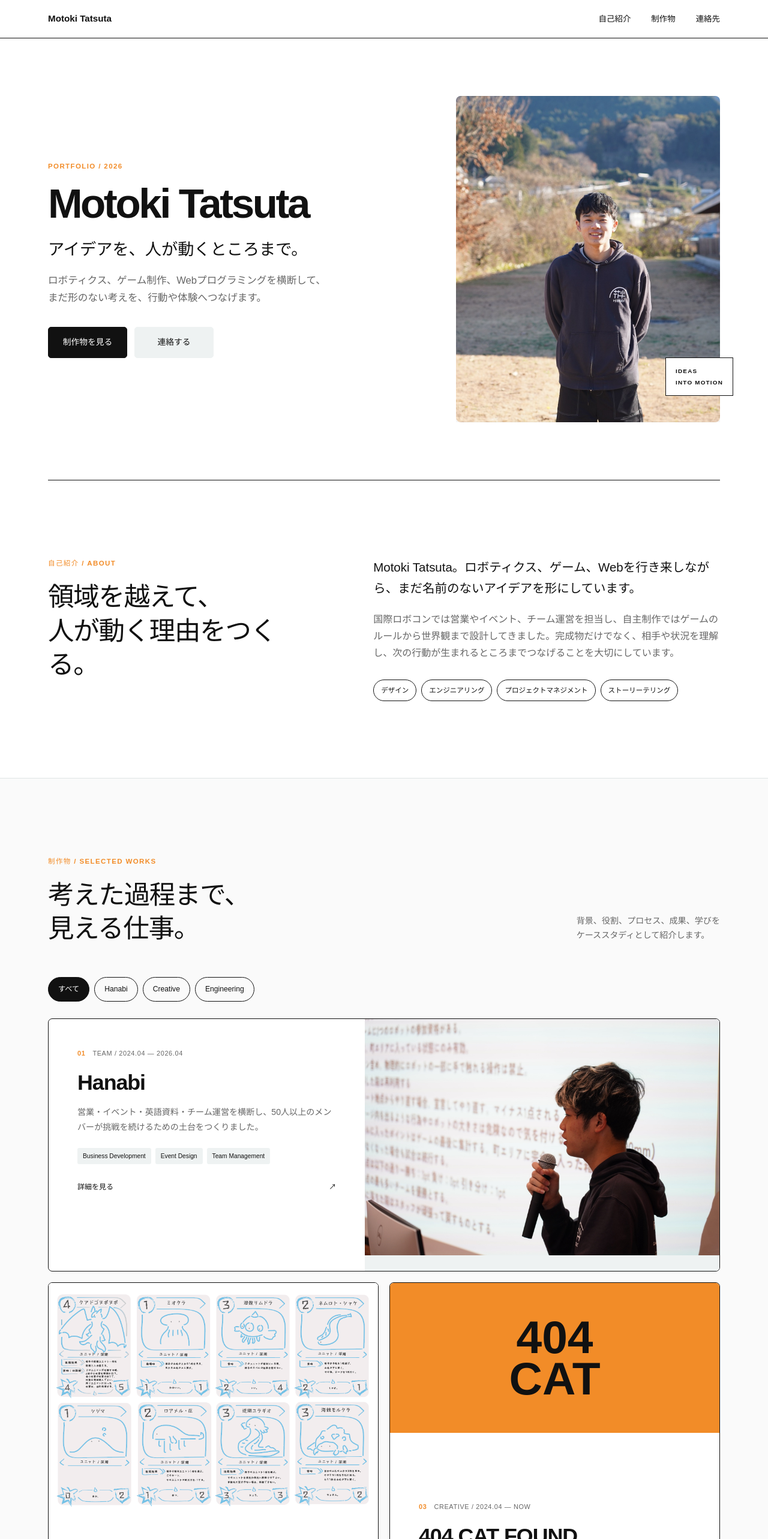
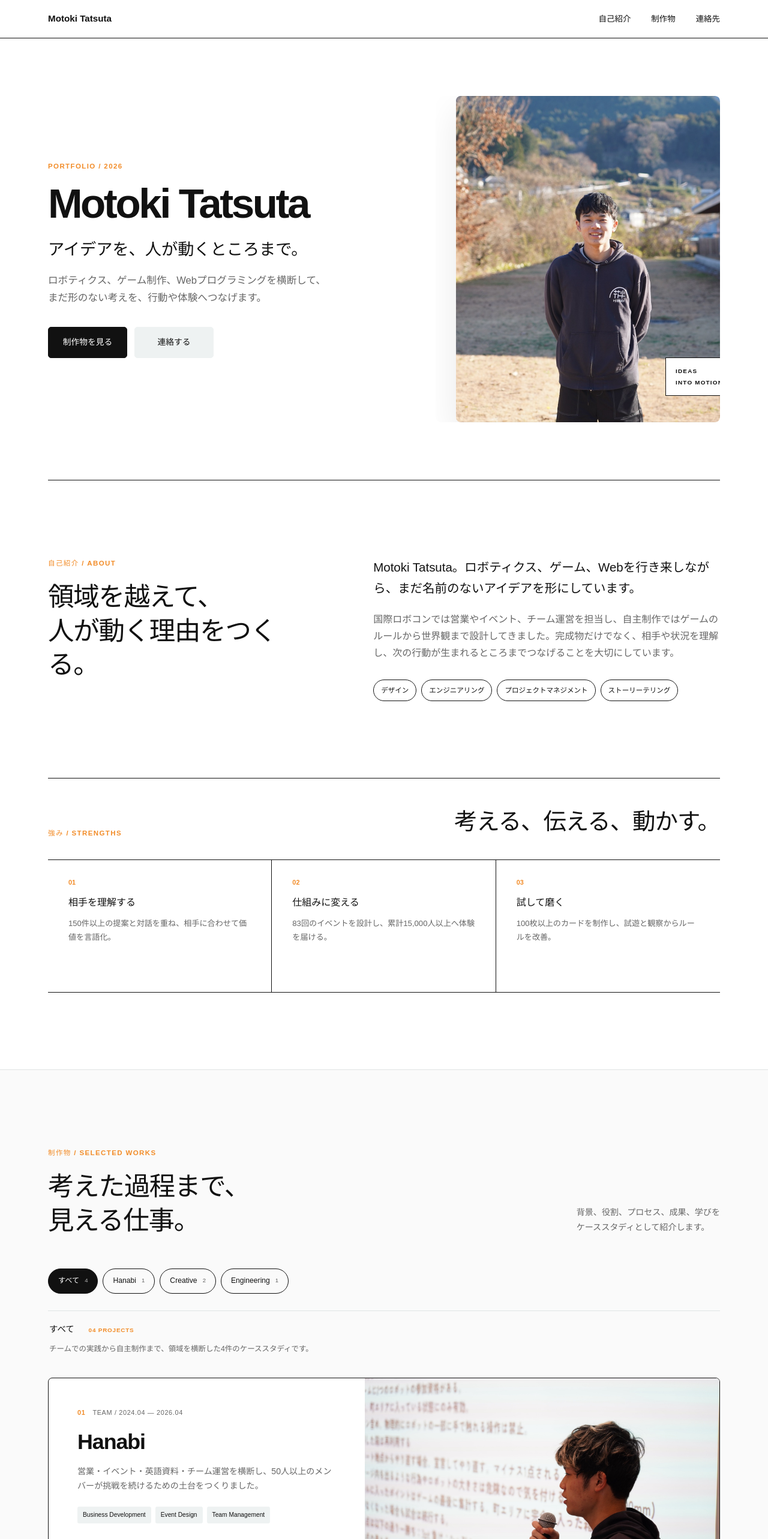
Before and after one commit to chicken-tatsuta/motoki-portfolio, a React (Vite) app: page / in a window 1280 px wide. Shown: the top 2566 px of the page at 60% size. Built offline with nearby package versions, Linux system fonts and the light colour scheme.

Commit message:
Strengthen portfolio against assignment rubric

```diff
--- a/src/data.js
+++ b/src/data.js
@@ -8,6 +8,7 @@ export const projects = [
     summary: "営業・イベント・英語資料・チーム運営を横断し、50人以上のメンバーが挑戦を続けるための土台をつくりました。",
     period: "2024.04 — 2026.04",
     role: "営業設計 / 渉外 / イベント運営 / チーム設計",
+    tools: ["Notion", "Figma", "Google Workspace"],
     image: "./assets/hanabi-event-presentation.jpg",
     imageAlt: "スクリーンの前でイベントの説明を行う様子",
     accent: "blue",
@@ -37,6 +38,7 @@ export const projects = [
     summary: "独自のゲームシステムと世界観を持つオリジナルTCG。100枚を超えるカードを設計し、試遊を重ねました。",
     period: "2026.05 — 2026.06",
     role: "企画 / ルール設計 / 世界観・グラフィック",
+    tools: ["Figma", "Adobe Illustrator", "Paper Prototype"],
     image: "./assets/zeronika-depth-cards.png",
     imageAlt: "ZERONIKAの青いカードを並べた一覧",
     gallery: ["./assets/zeronika-forest-cards.png", "./assets/zeronika-lava-cards.png"],
@@ -58,6 +60,7 @@ export const projects = [
     summary: "『それ、かわいいね』が生まれる瞬間を集めた猫のイラストシリーズ。描くことを続け、展開可能な世界観に育てています。",
     period: "2024.04 — Now",
     role: "イラスト / ブランド構想 / グッズ企画",
+    tools: ["Figma", "Adobe Illustrator"],
     accent: "orange",
     facts: [["30+", "完成イラスト"], ["80+", "ラフ・デザイン案"], ["∞", "これから描く猫"]],
     background: "息抜きで描いていた猫が、周囲の『かわいい』という反応をきっかけに、継続的な自主プロジェクトへ変わりました。",
@@ -76,6 +79,7 @@ export const projects = [
     summary: "Web技術とAIを使い、身近な作業を軽くするツールを短いサイクルで試作しています。",
     period: "2025 — Now",
     role: "課題発見 / UI設計 / フロントエンド実装",
+    tools: ["React", "Vite", "GitHub Actions"],
     accent: "black",
     facts: [["React", "今回の実装"], ["Mobile", "レスポンシブ"], ["A11y", "操作・可読性"]],
     background: "毎日の中にある小さな面倒は、技術を学ぶ最高の入口です。完成を待つより、まず使える形にして試すことを大切にしています。",
--- a/src/main.jsx
+++ b/src/main.jsx
@@ -5,15 +5,29 @@ import "./styles.css";
 
 const Arrow = () => <span aria-hidden="true">↗</span>;
 const filterLabels = { All: "すべて", Team: "Hanabi", Creative: "Creative", Engineering: "Engineering" };
+const filterDescriptions = {
+  All: "チームでの実践から自主制作まで、領域を横断した4件のケーススタディです。",
+  Team: "国際ロボコンHanabiで、渉外・イベント・チーム運営を横断した取り組みです。",
+  Creative: "ゲームとイラストを通して、自分の世界を遊べる形へ変えた自主制作です。",
+  Engineering: "身近な課題を見つけ、WebとAIで小さく素早く形にした取り組みです。",
+};
 
 function useReveal(routeKey) {
   useEffect(() => {
     const nodes = document.querySelectorAll("[data-reveal]");
+    if (!("IntersectionObserver" in window)) {
+      nodes.forEach((node) => node.classList.add("is-visible"));
+      return undefined;
+    }
     const observer = new IntersectionObserver(
       (entries) => entries.forEach((entry) => entry.isIntersecting && entry.target.classList.add("is-visible")),
       { threshold: 0.12 }
     );
-    nodes.forEach((node) => observer.observe(node));
+    nodes.forEach((node) => {
+      const rect = node.getBoundingClientRect();
+      if (rect.top < window.innerHeight && rect.bottom > 0) node.classList.add("is-visible");
+      observer.observe(node);
+    });
     return () => observer.disconnect();
   }, [routeKey]);
 }
@@ -52,8 +66,16 @@ function ProjectCard({ project, featured, openProject }) {
 
 function Home({ openProject, openDisclosure }) {
   const [filter, setFilter] = useState("All");
+  const [contact, setContact] = useState({ name: "", reply: "", message: "" });
   const visible = useMemo(() => projects.filter((project) => filter === "All" || project.group === filter), [filter]);
   useReveal(filter);
+
+  const createEmail = (event) => {
+    event.preventDefault();
+    const subject = encodeURIComponent(`Portfolio Inquiry — ${contact.name}`);
+    const body = encodeURIComponent(`お名前: ${contact.name}\n返信先: ${contact.reply}\n\n${contact.message}`);
+    window.location.href = `mailto:kmc2423@kamiyama.ac.jp?subject=${subject}&body=${body}`;
+  };
 
   return <main id="top">
     <section className="hero section">
@@ -86,14 +108,24 @@ function Home({ openProject, openDisclosure }) {
       </div>
     </section>
 
+    <section className="section strengths" aria-labelledby="strength-title" data-reveal>
+      <div className="strength-heading"><p className="section-label">強み / STRENGTHS</p><h2 id="strength-title">考える、伝える、動かす。</h2></div>
+      <div className="strength-grid">
+        <article><span>01</span><strong>相手を理解する</strong><p>150件以上の提案と対話を重ね、相手に合わせて価値を言語化。</p></article>
+        <article><span>02</span><strong>仕組みに変える</strong><p>83回のイベントを設計し、累計15,000人以上へ体験を届ける。</p></article>
+        <article><span>03</span><strong>試して磨く</strong><p>100枚以上のカードを制作し、試遊と観察からルールを改善。</p></article>
+      </div>
+    </section>
+
     <section id="works" className="works section-space">
       <div className="section section-heading" data-reveal>
         <div><p className="section-label">制作物 / SELECTED WORKS</p><h2>考えた過程まで、<br />見える仕事。</h2></div>
         <p>背景、役割、プロセス、成果、学びを<br />ケーススタディとして紹介します。</p>
       </div>
       <div className="section work-tabs" role="group" aria-label="制作物をカテゴリで絞り込む">
-        {filters.map((item) => <button key={item} className={filter === item ? "active" : ""} aria-pressed={filter === item} onClick={() => setFilter(item)}>{filterLabels[item]}</button>)}
+        {filters.map((item) => <button key={item} className={filter === item ? "active" : ""} aria-pressed={filter === item} onClick={() => setFilter(item)}>{filterLabels[item]} <span>{projects.filter((project) => item === "All" || project.group === item).length}</span></button>)}
       </div>
+      <div className="section filter-summary" aria-live="polite"><strong>{filterLabels[filter]}</strong><span>{String(visible.length).padStart(2, "0")} PROJECTS</span><p>{filterDescriptions[filter]}</p></div>
       <div className="section works-grid">
         {visible.map((project, index) => <ProjectCard key={project.id} project={project} featured={index === 0} openProject={openProject} />)}
       </div>
@@ -103,11 +135,14 @@ function Home({ openProject, openDisclosure }) {
       <div><p className="section-label">連絡先 / CONTACT</p><h2>次の面白いことを、<br />一緒につくりませんか。</h2></div>
       <div className="contact-copy">
         <p>インターン、面談、プロジェクトの相談など、気軽にご連絡ください。</p>
-        <div className="contact-links">
-          <a href="mailto:kmc2423@kamiyama.ac.jp?subject=Portfolio%20Website%20Inquiry"><span>メール</span><Arrow /></a>
-          <a href="https://github.com/chicken-tatsuta" target="_blank" rel="noreferrer"><span>GitHub</span><Arrow /></a>
-          <a href="https://x.com/chicken_tatsut" target="_blank" rel="noreferrer"><span>SNS</span><Arrow /></a>
-        </div>
+        <form className="contact-form" onSubmit={createEmail}>
+          <label><span>お名前</span><input required autoComplete="name" value={contact.name} onChange={(event) => setContact({ ...contact, name: event.target.value })} placeholder="山田 太郎" /></label>
+          <label><span>返信先メール</span><input required type="email" autoComplete="email" value={contact.reply} onChange={(event) => setContact({ ...contact, reply: event.target.value })} placeholder="you@example.com" /></label>
+          <label><span>相談内容</span><textarea required rows="4" value={contact.message} onChange={(event) => setContact({ ...contact, message: event.target.value })} placeholder="相談したい内容をご記入ください" /></label>
+          <button type="submit">メールを作成する <Arrow /></button>
+          <small>入力内容を本文に入れた状態で、端末のメールアプリを開きます。</small>
+        </form>
+        <div className="contact-socials"><a href="https://github.com/chicken-tatsuta" target="_blank" rel="noreferrer">GitHub <Arrow /></a><a href="https://x.com/chicken_tatsut" target="_blank" rel="noreferrer">SNS <Arrow /></a></div>
       </div>
     </section>
 
@@ -124,7 +159,7 @@ function Detail({ project, close }) {
     <div className="section detail-top"><button onClick={close}>← 制作物一覧へ</button><span>{project.index} / {project.group}</span></div>
     <header className="section project-header" data-reveal>
       <div><p className="section-label">CASE STUDY / {project.period}</p><h1>{project.title}</h1><p className="project-lead">{project.subtitle}</p></div>
-      <dl><dt>担当</dt><dd>{project.role}</dd><dt>期間</dt><dd>{project.period}</dd><dt>種別</dt><dd>{project.group === "Team" ? "チームプロジェクト" : "自主制作"}</dd></dl>
+      <dl><dt>担当</dt><dd>{project.role}</dd><dt>期間</dt><dd>{project.period}</dd><dt>種別</dt><dd>{project.group === "Team" ? "チームプロジェクト" : "自主制作"}</dd><dt>ツール</dt><dd>{project.tools.join(" / ")}</dd></dl>
     </header>
     <div className={`section project-key-visual visual-${project.id}`} data-reveal>
       {project.image ? <img src={project.image} alt={project.imageAlt} /> : <strong>{project.id === "cat" ? "404 CAT FOUND" : "WEB / AI TOOLS"}</strong>}
@@ -147,7 +182,7 @@ function Detail({ project, close }) {
 }
 
 function Disclosure({ close }) {
-  return <div className="modal-backdrop" onMouseDown={(event) => event.target === event.currentTarget && close()}><section className="modal" role="dialog" aria-modal="true" aria-labelledby="ai-title"><button className="modal-close" onClick={close} aria-label="閉じる">×</button><p className="section-label">AI DISCLOSURE</p><h2 id="ai-title">AI利用について</h2><p>構成整理、Reactコードの雛形・主要ロジック、文章初稿、デザイン実装にOpenAI Codex（GPT-5）を利用し、制作者本人が内容・表現・動作を確認して修正しました。</p><dl><dt>使用日</dt><dd>2026年7月20日・8月7日</dd><dt>使用範囲</dt><dd>情報設計、文章初稿、React / CSS実装、テスト補助</dd><dt>最終責任</dt><dd>制作者本人が検証・修正し、公開内容に責任を持ちます。</dd></dl><button className="modal-action" onClick={close}>確認して閉じる</button></section></div>;
+  return <div className="modal-backdrop" onMouseDown={(event) => event.target === event.currentTarget && close()}><section className="modal" role="dialog" aria-modal="true" aria-labelledby="ai-title"><button className="modal-close" onClick={close} aria-label="閉じる">×</button><p className="section-label">AI DISCLOSURE</p><h2 id="ai-title">AI利用について</h2><p>構成整理、Reactコードの雛形・主要ロジック、文章初稿、デザイン実装にOpenAI Codex（GPT-5）を利用し、制作者本人が内容・表現・動作を確認して修正しました。</p><dl><dt>使用日</dt><dd>2026年7月20日・8月7日</dd><dt>使用範囲</dt><dd>情報設計、文章初稿、React / CSS実装、テスト補助</dd><dt>指示概要</dt><dd>提出済みコンセプトと元サイトの構成・配色・書体を維持し、ルーブリックに沿って内容設計・UX・レスポンシブを改善。</dd><dt>最終責任</dt><dd>制作者本人が検証・修正し、公開内容に責任を持ちます。</dd></dl><button className="modal-action" onClick={close}>確認して閉じる</button></section></div>;
 }
 
 function App() {
--- a/src/styles.css
+++ b/src/styles.css
@@ -53,6 +53,7 @@ button:focus-visible, a:focus-visible { outline: 3px solid rgba(242, 140, 40, .3
 
 [data-reveal] { opacity: 0; transform: translateY(24px); transition: opacity .65s ease, transform .65s cubic-bezier(.2,.7,.2,1); }
 [data-reveal].is-visible { opacity: 1; transform: none; }
+.hero [data-reveal] { opacity: 1; transform: none; }
 
 .hero {
   min-height: calc(100svh - var(--header-height));
@@ -73,8 +74,8 @@ button:focus-visible, a:focus-visible { outline: 3px solid rgba(242, 140, 40, .3
 .button.primary:hover { background: var(--orange); color: var(--ink); }
 .button.secondary { background: var(--soft); border-color: var(--soft); }
 
-.hero-visual { position: relative; align-self: stretch; min-height: 520px; display: flex; align-items: center; justify-content: flex-end; }
-.hero-visual img { position: relative; z-index: 2; width: min(100%, 440px); height: min(68vh, 650px); min-height: 480px; object-fit: cover; border-radius: 8px; box-shadow: 0 24px 60px rgba(0,0,0,.09); animation: photo-in .9s cubic-bezier(.2,.75,.2,1) both; }
+.hero-visual { position: relative; align-self: stretch; min-height: 520px; display: flex; align-items: center; justify-content: flex-end; overflow: hidden; border-radius: 8px; }
+.hero-visual img { position: relative; z-index: 2; width: min(100%, 440px); height: min(68vh, 650px); min-height: 480px; object-fit: cover; border-radius: 8px; box-shadow: 0 24px 60px rgba(0,0,0,.09); }
 .hero-visual > p { position: absolute; z-index: 3; right: -22px; bottom: 8%; display: grid; gap: 2px; margin: 0; padding: 13px 16px; border: 1px solid var(--ink); background: var(--white); font-size: .62rem; font-weight: 600; letter-spacing: .12em; }
 .motion-ring { position: absolute; z-index: 1; top: 10%; right: -7%; width: 78%; aspect-ratio: 1; border: 2px solid var(--orange); border-radius: 50%; transform: rotate(-18deg) scaleY(.56); animation: ring-turn 18s linear infinite; }
 
@@ -86,13 +87,29 @@ button:focus-visible, a:focus-visible { outline: 3px solid rgba(242, 140, 40, .3
 .tag-list { display: flex; flex-wrap: wrap; gap: 8px; margin-top: 30px; }
 .tag-list span { padding: 7px 12px; border: 1px solid var(--ink); border-radius: 999px; font-size: .72rem; font-weight: 500; }
 
+.strengths { margin-bottom: clamp(76px, 10vw, 128px); border-top: 1px solid var(--ink); border-bottom: 1px solid var(--ink); }
+.strength-heading { display: flex; align-items: end; justify-content: space-between; gap: 40px; padding: 38px 0 30px; }
+.strength-heading .section-label { margin-bottom: 4px; }
+.strength-heading h2 { margin: 0; font-size: clamp(1.65rem, 3vw, 2.45rem); font-weight: 600; letter-spacing: -.025em; }
+.strength-grid { display: grid; grid-template-columns: repeat(3, 1fr); border-top: 1px solid var(--ink); }
+.strength-grid article { display: grid; align-content: start; gap: 10px; min-height: 220px; padding: 28px clamp(20px, 3vw, 34px); border-right: 1px solid var(--ink); }
+.strength-grid article:last-child { border-right: 0; }
+.strength-grid article > span { color: var(--orange); font-size: .68rem; font-weight: 600; }
+.strength-grid strong { font-size: 1rem; font-weight: 600; }
+.strength-grid p { margin: 0; color: var(--muted); font-size: .82rem; }
+
 .works { background: #fafafa; border-top: 1px solid var(--line); border-bottom: 1px solid var(--line); }
 .section-heading { display: flex; align-items: end; justify-content: space-between; gap: 50px; }
 .section-heading > p { max-width: 360px; margin: 0 0 5px; color: var(--muted); font-size: .88rem; }
 .work-tabs { display: flex; gap: 8px; margin-top: 52px; margin-bottom: 28px; overflow-x: auto; scrollbar-width: none; }
 .work-tabs::-webkit-scrollbar { display: none; }
-.work-tabs button { flex: 0 0 auto; padding: 9px 16px; border: 1px solid var(--ink); border-radius: 999px; background: transparent; font-size: .76rem; font-weight: 500; transition: background .2s, color .2s; }
+.work-tabs button { flex: 0 0 auto; display: flex; align-items: center; gap: 9px; padding: 9px 16px; border: 1px solid var(--ink); border-radius: 999px; background: transparent; font-size: .76rem; font-weight: 500; transition: background .2s, color .2s; }
+.work-tabs button span { font-size: .6rem; opacity: .65; }
 .work-tabs button.active, .work-tabs button:hover { background: var(--ink); color: var(--white); }
+.filter-summary { display: grid; grid-template-columns: auto 1fr auto; gap: 10px 24px; align-items: baseline; margin-bottom: 18px; padding: 18px 2px; border-top: 1px solid var(--line); }
+.filter-summary strong { font-size: .9rem; font-weight: 600; }
+.filter-summary > span { color: var(--orange); font-size: .62rem; font-weight: 600; letter-spacing: .08em; }
+.filter-summary p { grid-column: 1 / -1; max-width: 720px; margin: 0; color: var(--muted); font-size: .78rem; }
 .works-grid { display: grid; grid-template-columns: repeat(2, minmax(0,1fr)); gap: 18px; }
 
 .work-card { position: relative; display: grid; grid-template-columns: 1fr; min-width: 0; padding: 0; overflow: hidden; border: 1px solid var(--ink); border-radius: 7px; background: var(--white); text-align: left; transition: transform .25s ease, box-shadow .25s ease; }
@@ -119,9 +136,18 @@ button:focus-visible, a:focus-visible { outline: 3px solid rgba(242, 140, 40, .3
 
 .contact-section { display: grid; grid-template-columns: minmax(0, 1.1fr) minmax(280px, .9fr); gap: clamp(48px, 9vw, 120px); border-top: 1px solid var(--ink); }
 .contact-copy > p { margin: 0 0 32px; color: var(--muted); }
-.contact-links { display: grid; border-top: 1px solid var(--ink); }
-.contact-links a { display: flex; justify-content: space-between; padding: 15px 4px; border-bottom: 1px solid var(--ink); font-size: .9rem; font-weight: 500; transition: padding .2s, color .2s; }
-.contact-links a:hover { padding-inline: 12px; color: var(--orange); }
+.contact-form { display: grid; border-top: 1px solid var(--ink); }
+.contact-form label { display: grid; grid-template-columns: 112px 1fr; gap: 18px; align-items: start; padding: 15px 4px; border-bottom: 1px solid var(--ink); }
+.contact-form label > span { padding-top: 3px; font-size: .68rem; font-weight: 600; }
+.contact-form input, .contact-form textarea { width: 100%; min-width: 0; padding: 0; border: 0; outline: 0; background: transparent; color: var(--ink); font-size: .84rem; resize: vertical; }
+.contact-form input::placeholder, .contact-form textarea::placeholder { color: #999; }
+.contact-form label:focus-within { border-bottom-color: var(--orange); }
+.contact-form button { display: flex; justify-content: space-between; margin-top: 14px; padding: 13px 15px; border: 1px solid var(--ink); border-radius: 4px; background: var(--ink); color: var(--white); font-size: .82rem; font-weight: 600; transition: background .2s, color .2s; }
+.contact-form button:hover { background: var(--orange); color: var(--ink); }
+.contact-form small { margin-top: 8px; color: var(--muted); font-size: .64rem; }
+.contact-socials { display: flex; gap: 22px; margin-top: 22px; }
+.contact-socials a { font-size: .74rem; font-weight: 600; }
+.contact-socials a:hover { color: var(--orange); }
 .site-footer { min-height: 96px; display: flex; align-items: center; justify-content: space-between; gap: 20px; font-size: .68rem; }
 .site-footer button { padding: 0; border: 0; border-bottom: 1px solid; background: transparent; }
 
@@ -198,6 +224,7 @@ button:focus-visible, a:focus-visible { outline: 3px solid rgba(242, 140, 40, .3
   .case-layout aside { position: static; display: flex; gap: 18px; overflow-x: auto; }
   .case-layout aside .section-label { display: none; }
   .project-gallery { margin-left: 0; }
+  .strength-heading { align-items: start; flex-direction: column; gap: 8px; }
 }
 
 @media (max-width: 560px) {
@@ -213,6 +240,9 @@ button:focus-visible, a:focus-visible { outline: 3px solid rgba(242, 140, 40, .3
   .hero-visual > p { right: 8px; bottom: -18px; }
   .button-row { display: grid; grid-template-columns: 1fr 1fr; }
   .button { min-width: 0; padding-inline: 10px; }
+  .strength-grid { grid-template-columns: 1fr; }
+  .strength-grid article { min-height: 0; border-right: 0; border-bottom: 1px solid var(--ink); }
+  .strength-grid article:last-child { border-bottom: 0; }
   .two-column h2, .section-heading h2, .contact-section h2 { font-size: clamp(1.8rem, 9vw, 2.45rem); }
   .work-card h3 { font-size: 1.8rem; }
   .work-card-visual, .featured .work-card-visual { min-height: 235px; }
@@ -226,6 +256,8 @@ button:focus-visible, a:focus-visible { outline: 3px solid rgba(242, 140, 40, .3
   .project-gallery { grid-template-columns: 1fr; }
   .project-gallery img { height: auto; }
   .site-footer { flex-wrap: wrap; padding-block: 26px; }
+  .contact-form label { grid-template-columns: 1fr; gap: 7px; }
+  .contact-form label > span { padding-top: 0; }
   .modal dl { grid-template-columns: 1fr; }
   .modal dt { padding-bottom: 0; }
   .modal dd { padding-top: 3px; border-top: 0; }
```
Also changed, not shown: 1 other file (tests, documents, lock files or other folders).
